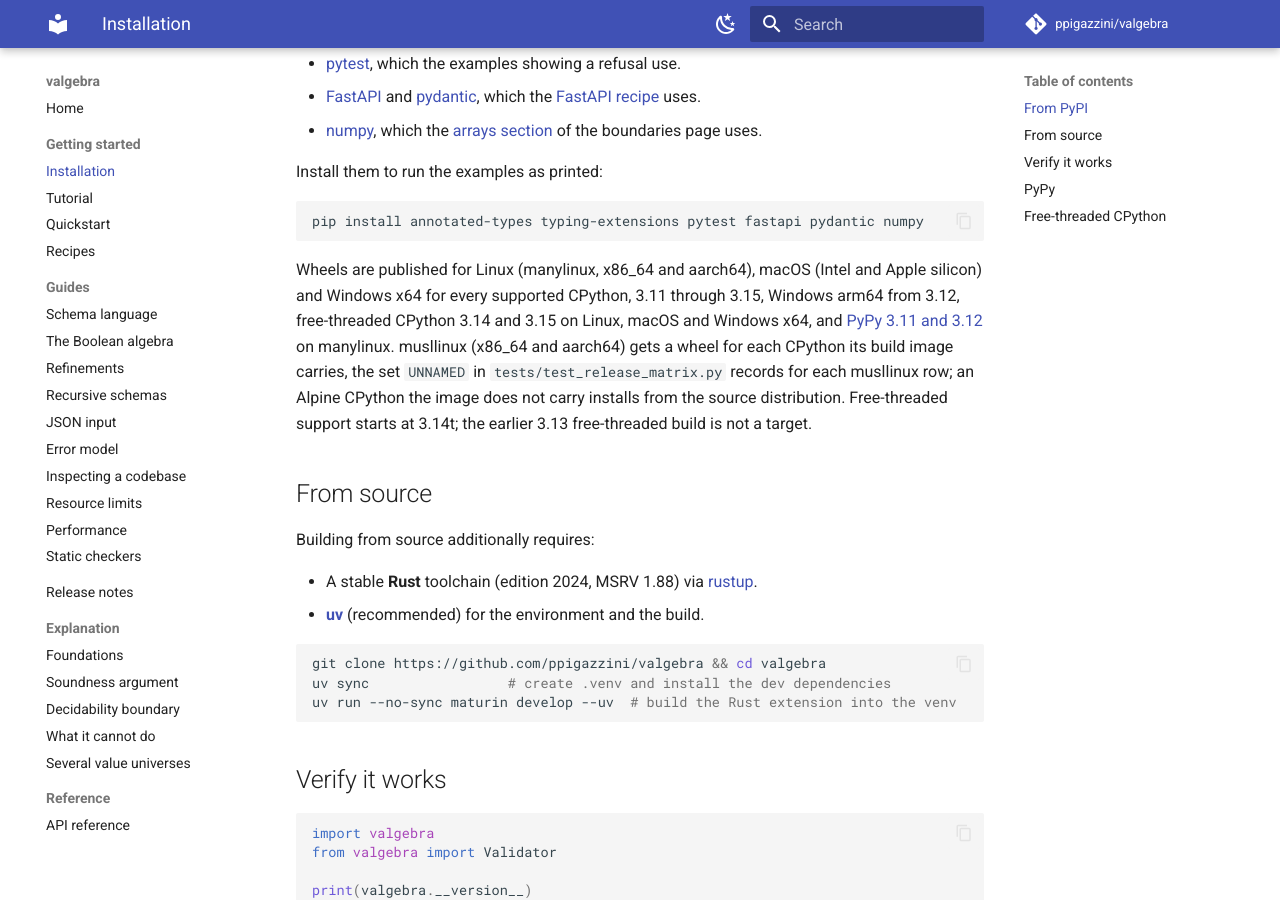
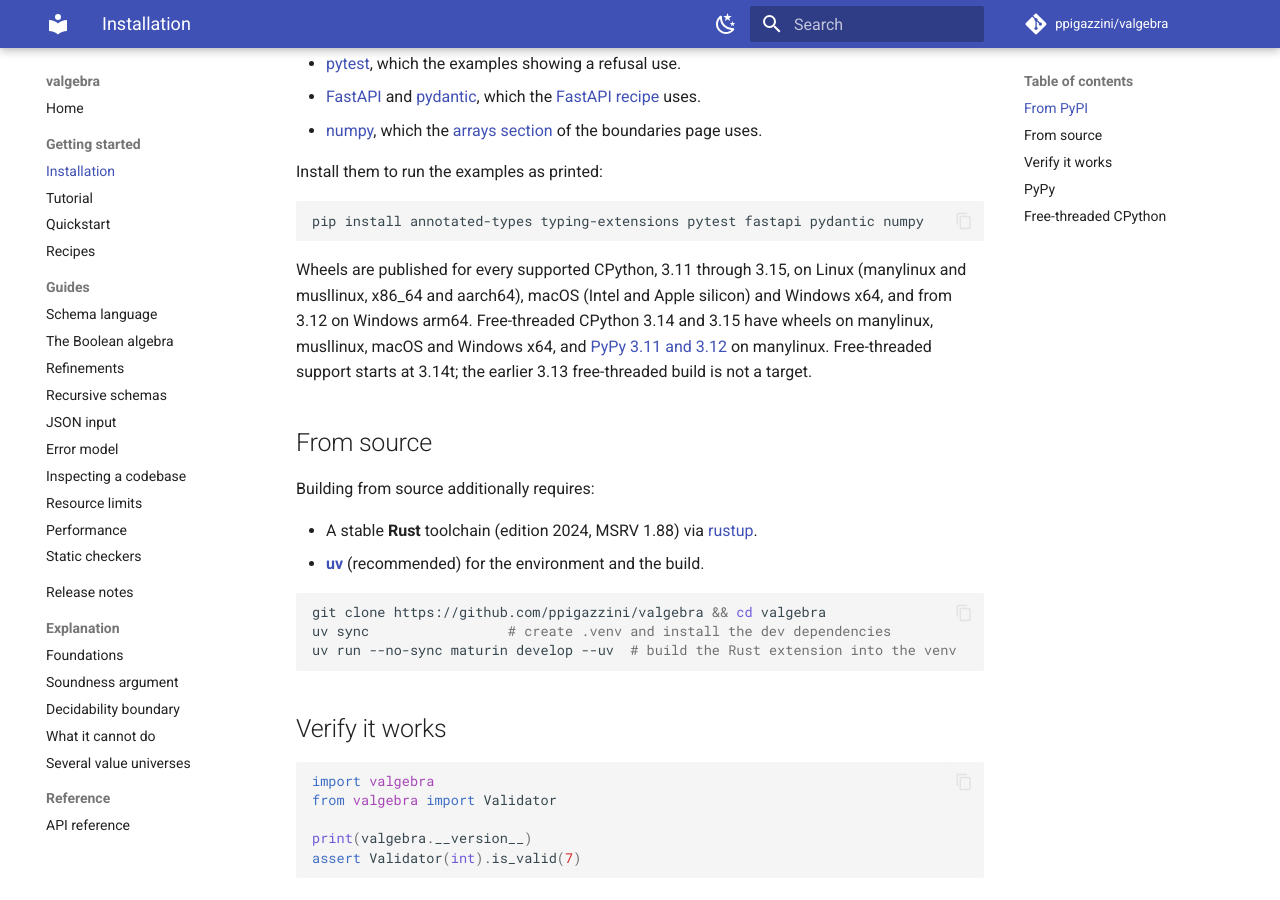
Before and after one commit to ppigazzini/valgebra, an MkDocs documentation site: the page built from docs/00-installation.md, in a window 1280 px wide and 900 px high, scrolled down 618 px. Built offline with MkDocs 1.6.1 and Material for MkDocs 9.7.7, drawn with Linux system fonts in a browser that asks for light colours; comment, search, counter and statistics services are not loaded.

Commit message:
docs: the install page names the musllinux wheels
The wheel list states what a release publishes on each platform: CPython 3.11
through 3.15 on manylinux, musllinux, macOS and Windows x64, from 3.12 on
Windows arm64, free-threaded 3.14 and 3.15 on all of those but Windows arm64,
and PyPy 3.11 and 3.12 on manylinux. A reader needs no test constant to learn
what installs, and the comment in release.yml that sends a reader to this page
for what ships finds it there.

````diff
--- a/docs/00-installation.md
+++ b/docs/00-installation.md
@@ -42,15 +42,12 @@
 pip install annotated-types typing-extensions pytest fastapi pydantic numpy
 ```
 
-Wheels are published for Linux (manylinux, x86_64 and aarch64), macOS (Intel and
-Apple silicon) and Windows x64 for every supported CPython, 3.11 through 3.15,
-Windows arm64 from 3.12, free-threaded CPython 3.14 and 3.15 on Linux, macOS
-and Windows x64, and [PyPy 3.11 and 3.12](#pypy) on manylinux. musllinux (x86_64
-and aarch64) gets a wheel for each CPython its build image carries, the set
-`UNNAMED` in `tests/test_release_matrix.py` records for each musllinux row; an
-Alpine CPython the image does not carry installs from the source distribution.
-Free-threaded support
-starts at 3.14t; the earlier 3.13 free-threaded build is not a target.
+Wheels are published for every supported CPython, 3.11 through 3.15, on Linux
+(manylinux and musllinux, x86_64 and aarch64), macOS (Intel and Apple silicon)
+and Windows x64, and from 3.12 on Windows arm64. Free-threaded CPython 3.14 and
+3.15 have wheels on manylinux, musllinux, macOS and Windows x64, and
+[PyPy 3.11 and 3.12](#pypy) on manylinux. Free-threaded support starts at 3.14t;
+the earlier 3.13 free-threaded build is not a target.
 
 ## From source
 
````
